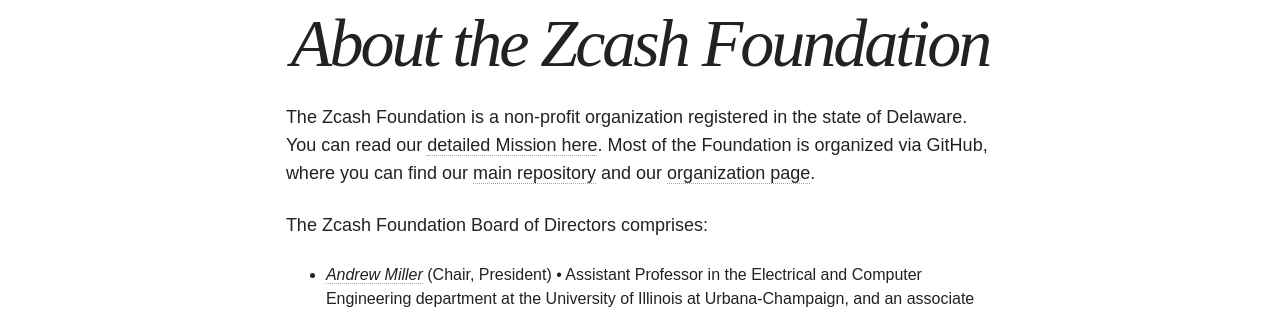
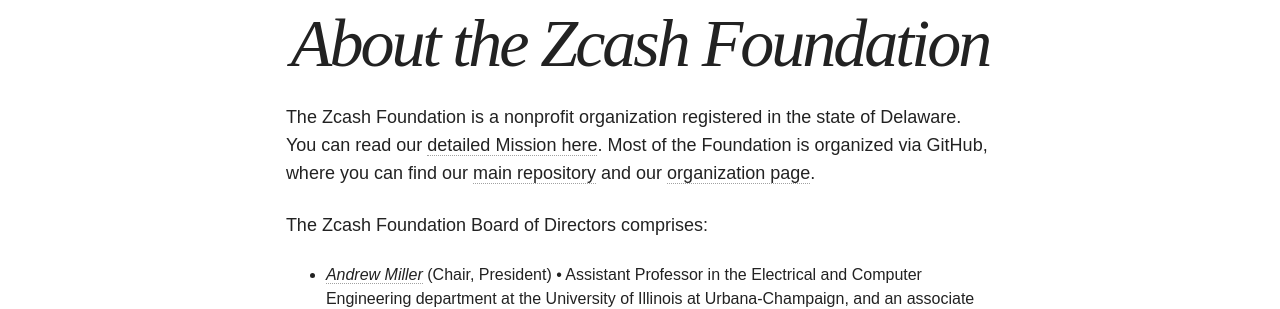
Before and after one commit to ZcashFoundation/zfnd, a Jekyll site: the page built from about/index.md, in a window 1280 px wide. Shown: the part 221-530 px from the top of the page. Built offline with Jekyll 4.4.1, drawn with Linux system fonts in a browser that asks for light colours; nearby versions of some CDN libraries.

Commit message:
remove -

```diff
--- a/about/index.md
+++ b/about/index.md
@@ -4,7 +4,7 @@
 excerpt: "The Zcash Foundation's purpose, mission, and team members."
 ---
 
-The Zcash Foundation is a non-profit organization registered in the state of Delaware. You can read our [detailed Mission here](https://github.com/ZcashFoundation/ZcashFoundation/blob/master/MISSION.md). Most of the Foundation is organized via GitHub, where you can find our [main repository](https://github.com/ZcashFoundation/ZcashFoundation/) and our [organization page](https://github.com/ZcashFoundation).
+The Zcash Foundation is a nonprofit organization registered in the state of Delaware. You can read our [detailed Mission here](https://github.com/ZcashFoundation/ZcashFoundation/blob/master/MISSION.md). Most of the Foundation is organized via GitHub, where you can find our [main repository](https://github.com/ZcashFoundation/ZcashFoundation/) and our [organization page](https://github.com/ZcashFoundation).
 
 The Zcash Foundation Board of Directors comprises:
 
```
